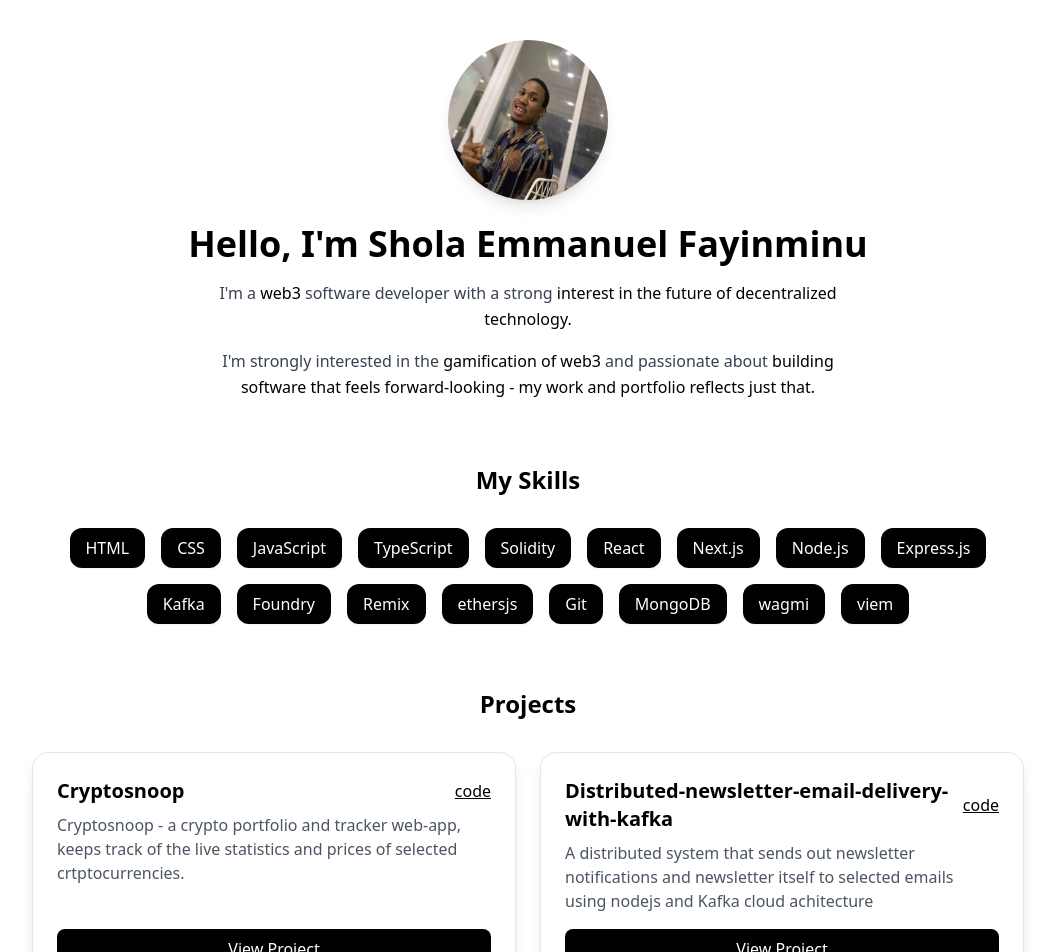
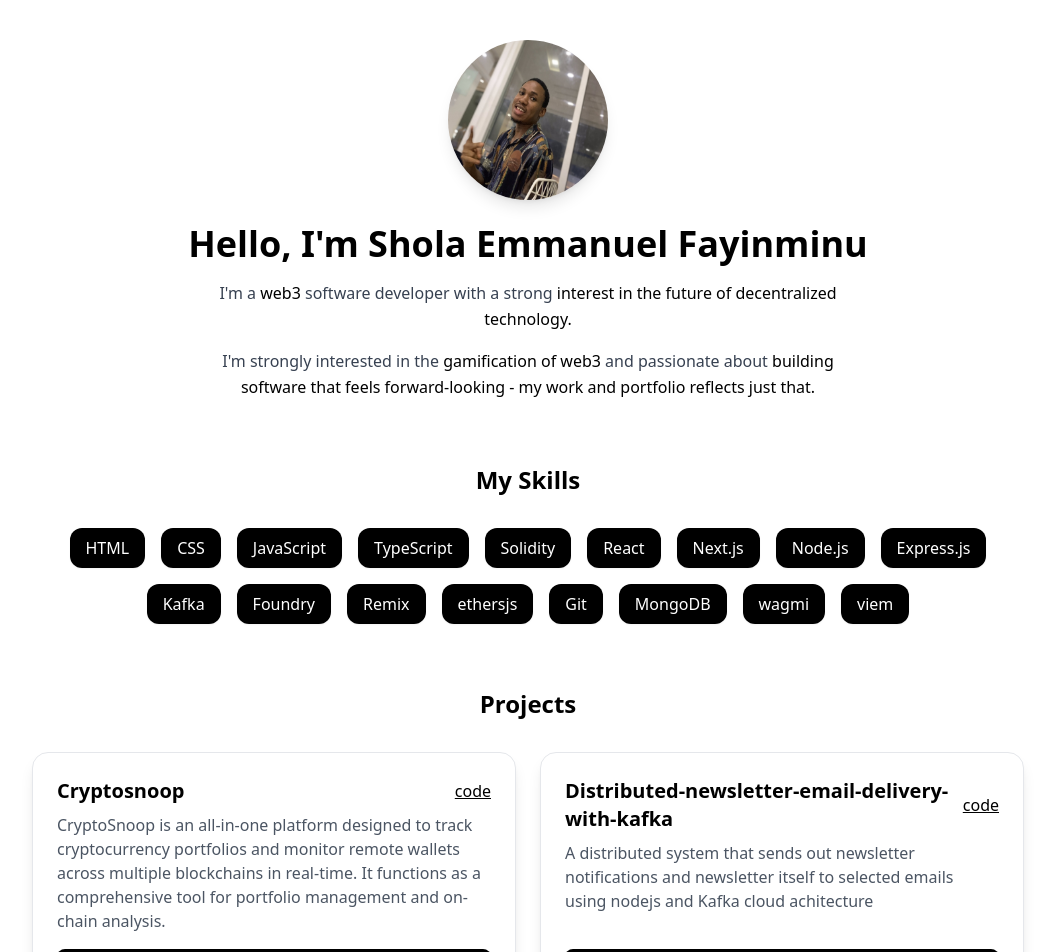
Before and after one commit to shola-devv/PORTFOLIO, a React (Create React App) app: page /About in a window 1280 px wide. Shown: the top 952 px of the page, without its empty margins (112-1167 px from the left). Built offline with nearby package versions, Linux system fonts and the light colour scheme.

Commit message:
new update

```diff
--- a/src/pages/About.jsx
+++ b/src/pages/About.jsx
@@ -27,7 +27,7 @@ const skills = [
 const projects = [
 {
 name: "Cryptosnoop",
-desc: "Cryptosnoop - a crypto portfolio and tracker web-app, keeps track of the live statistics and prices of selected crtptocurrencies.",
+desc: "CryptoSnoop is an all-in-one platform designed to track cryptocurrency portfolios and monitor remote wallets across multiple blockchains in real-time. It functions as a comprehensive tool for portfolio management and on-chain analysis.",
 link: "https://cryptosnoop.app",
 code: "https://github.com/shola-devv/cryptoSnoop"
 },
```
